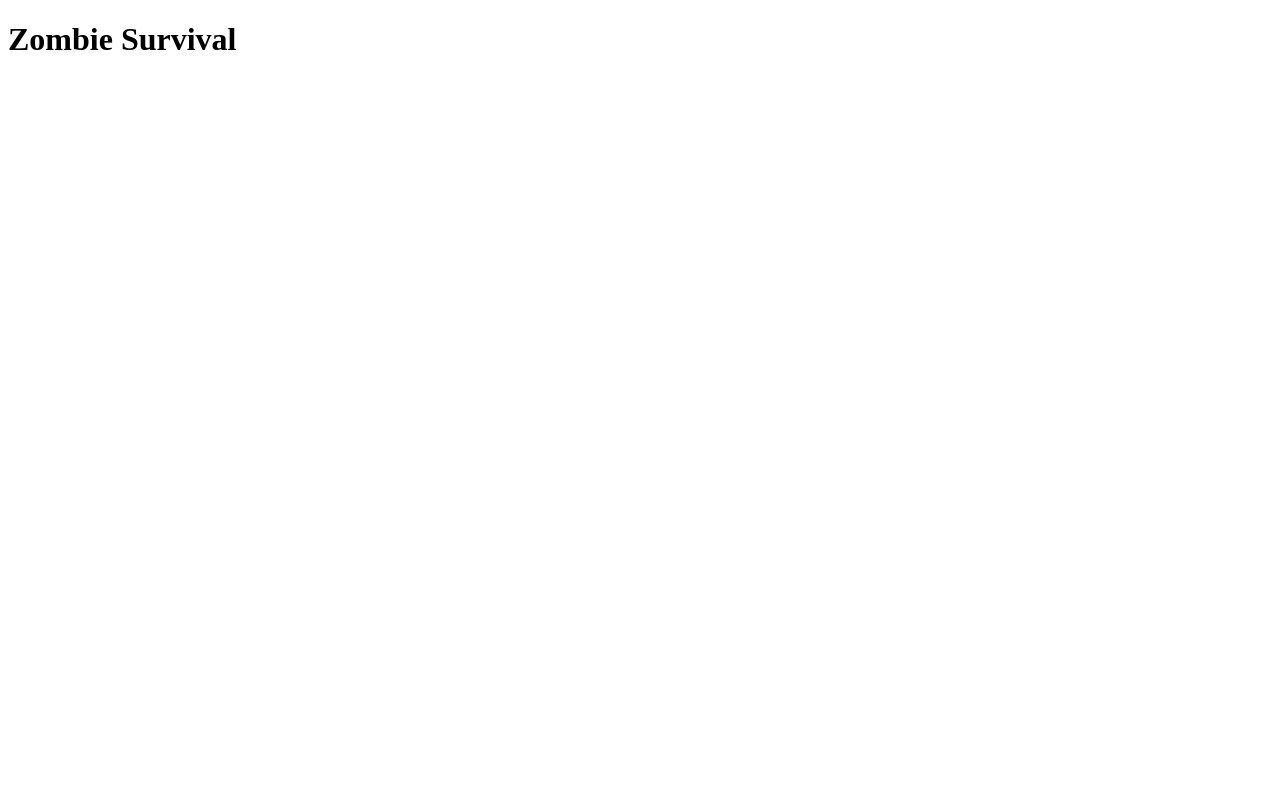
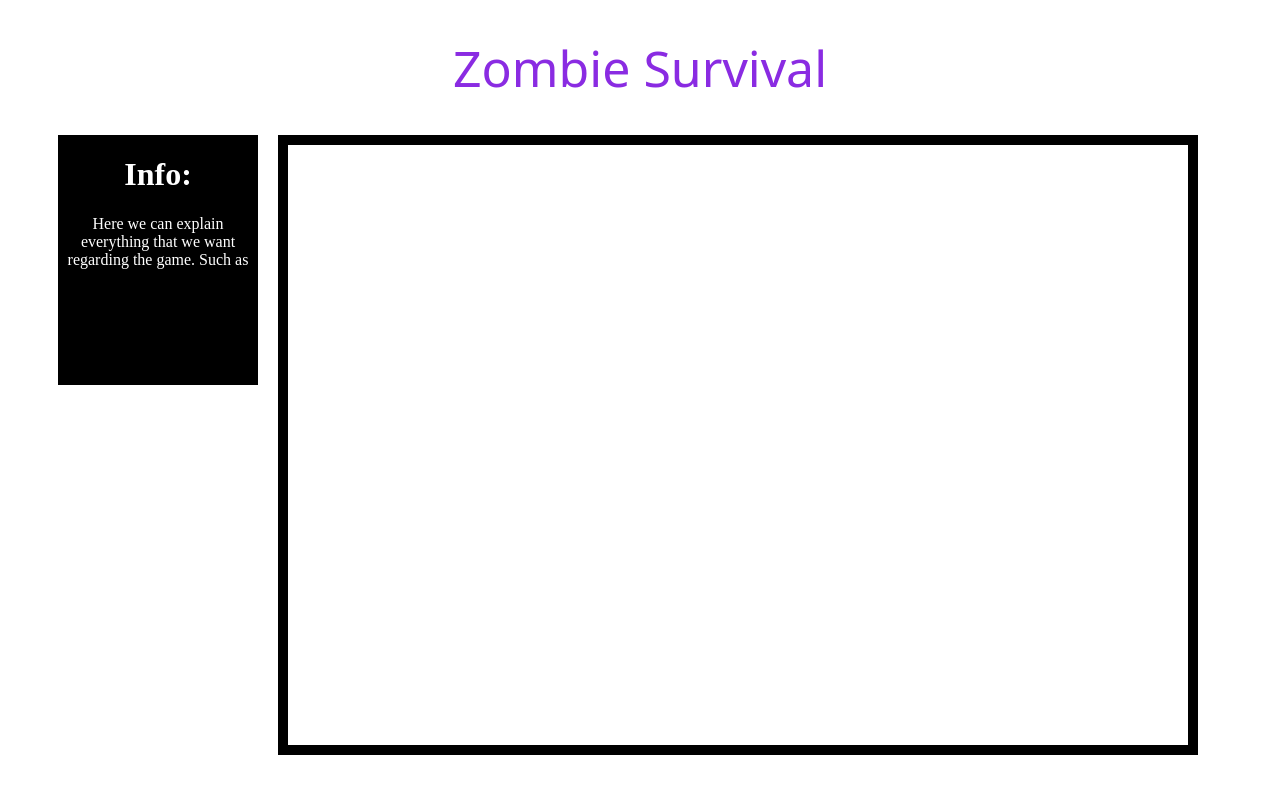
Before and after one commit to P2group10/P2game, a plain HTML site: page Index.html in a window 1280 px wide. Drawn offline with Linux system fonts and the light colour scheme; a web font is replaced by a local one.

Commit message:
First basic look of the website. Html and Css

```diff
--- a/Index.html
+++ b/Index.html
@@ -4,12 +4,27 @@
     <meta charset="UTF-8" />
     <meta name="viewport" content="width=device-width, initial-scale=1.0" />
     <title>Zombie Survival</title>
-    <link src="Style.css" />
+    <link rel="stylesheet" href="Style.css" />
     <link />
+    <link rel="preconnect" href="https://fonts.googleapis.com" />
+    <link rel="preconnect" href="https://fonts.gstatic.com" crossorigin />
+    <link
+      href="https://fonts.googleapis.com/css2?family=Honk&display=swap"
+      rel="stylesheet"
+    />
   </head>
   <body>
-    <h1>Zombie Survival</h1>
-    <canvas id="gamearea" width="1200" height="850"></canvas>
+    <div id="fullpage">
+      <h1 class="gametitle">Zombie Survival</h1>
+      <div class="box">
+        <h1 id="infoheader">Info:</h1>
+        <p id="infotext">
+          Here we can explain everything that we want regarding the game. Such
+          as
+        </p>
+      </div>
+      <canvas id="gamearea" width="900" height="600"></canvas>
+    </div>
     <script src="Scripts/main.js"></script>
   </body>
 </html>
--- a/Style.css
+++ b/Style.css
@@ -1,8 +1,38 @@
 canvas {
-  background-color: black;
-  background: color(srgb red green blue);
+  border: 10px solid black;
+  padding-left: 0;
+  padding-right: 0;
+  /* margin-left: auto;
+  margin-right: auto; */
+  display: flex;
+  flex-direction: column;
+  /* position: absolute;
+  background-size: cover;
+  background-position: center; */
 }
 
+.gametitle {
+  color: blueviolet;
+  text-align: center;
+  font-family: "Honk", system-ui;
+  font-optical-sizing: auto;
+  font-weight: 400;
+  font-style: normal;
+  font-variation-settings: "MORF" 15, "SHLN" 50;
+  font-size: 50px;
+}
+
+.box {
+  height: 100vh;
+  background-color: black;
+  text-align: center;
+  width: 200px;
+  height: 250px;
+  float: left;
+  margin-left: 50px;
+  margin-right: 20px;
+}
+p,
 h1 {
-  color: blueviolet;
+  color: white;
 }
```
